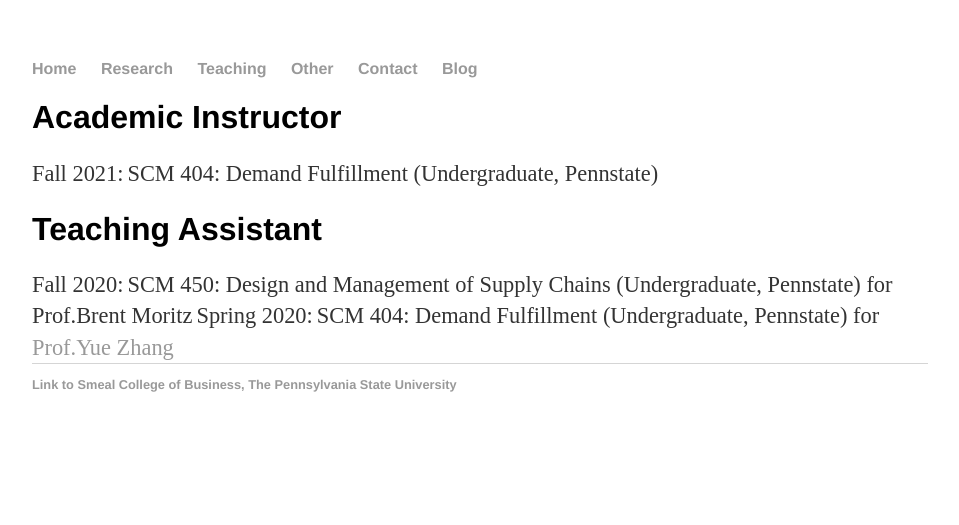
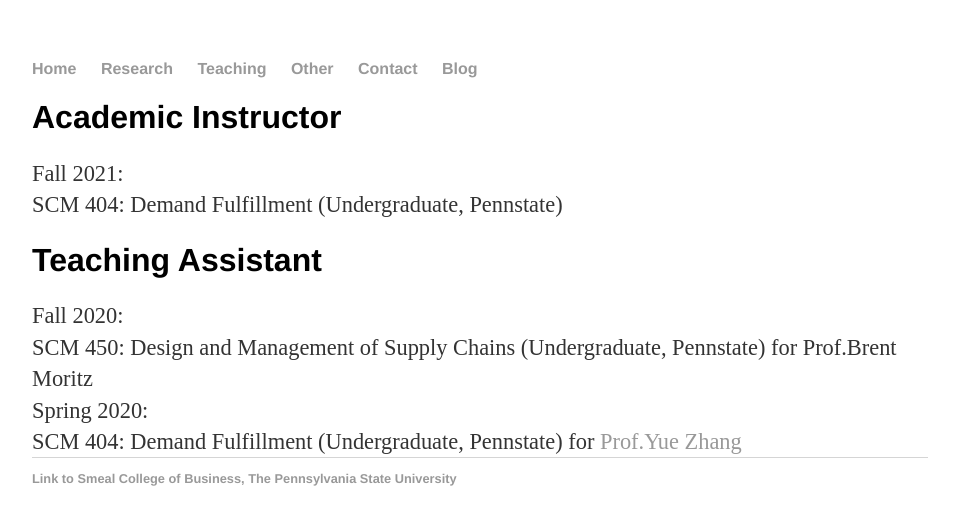
Before and after one commit to yinshi-gao/yinshi-gao.github.io, a Jekyll site: the page built from teaching/index.html, in a window 1280 px wide. Shown: the top 525 px of the page, without its empty margins (160-1119 px from the left). Built offline with Jekyll 4.4.1, drawn with Linux system fonts in a browser that asks for light colours.

```diff
--- a/teaching/index.html
+++ b/teaching/index.html
@@ -4,12 +4,14 @@ title: Yinshi Teaching
 ---
 <div class="blurb">
 	<h1>Academic Instructor</h1>
-  	<p2>Fall 2021:</p2>
-	<p2>SCM 404: Demand Fulfillment (Undergraduate, Pennstate)</p2>
+  	<p2>Fall 2021:
+	<br>SCM 404: Demand Fulfillment (Undergraduate, Pennstate)
+	</p2>
 	<h1>Teaching Assistant</h1>
-  	<p2>Fall 2020:</p2>
-	<p2>SCM 450: Design and Management of Supply Chains (Undergraduate, Pennstate) for Prof.Brent Moritz</p2>
-  	<p2>Spring 2020:</p2>
-	<p2>SCM 404: Demand Fulfillment (Undergraduate, Pennstate) for <a href="https://sites.google.com/site/yuezhangfuqua/">Prof.Yue Zhang</a></p2>
+  	<p2>Fall 2020:
+	<br>SCM 450: Design and Management of Supply Chains (Undergraduate, Pennstate) for Prof.Brent Moritz
+  	<br>Spring 2020:
+	<br>SCM 404: Demand Fulfillment (Undergraduate, Pennstate) for <a href="https://sites.google.com/site/yuezhangfuqua/">Prof.Yue Zhang</a>
+	</p2>
 
 </div><!-- /.blurb -->
```
